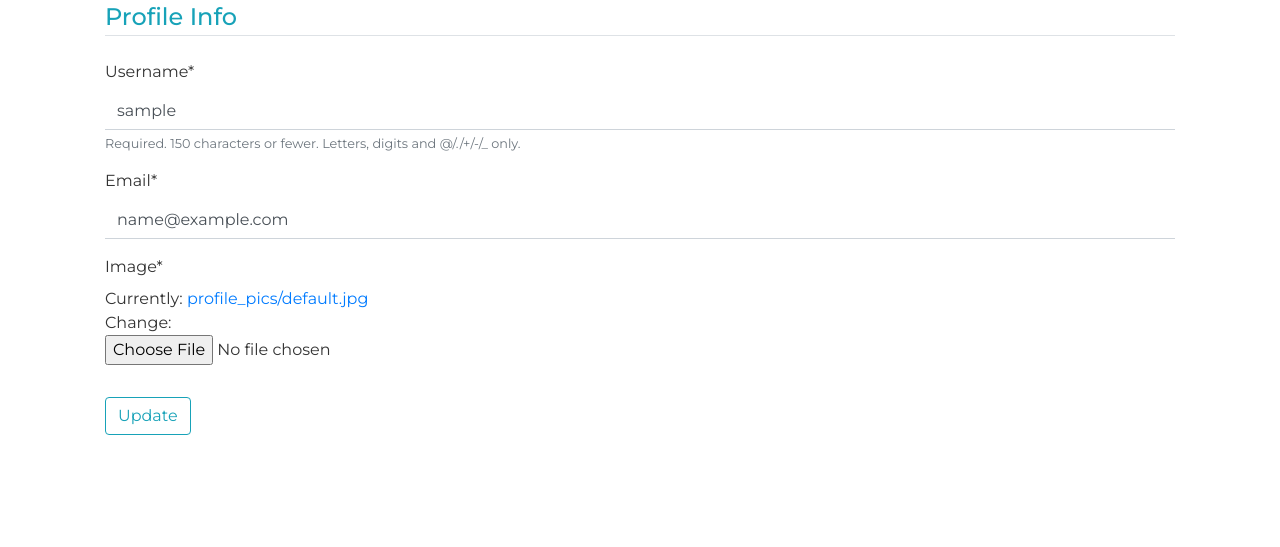
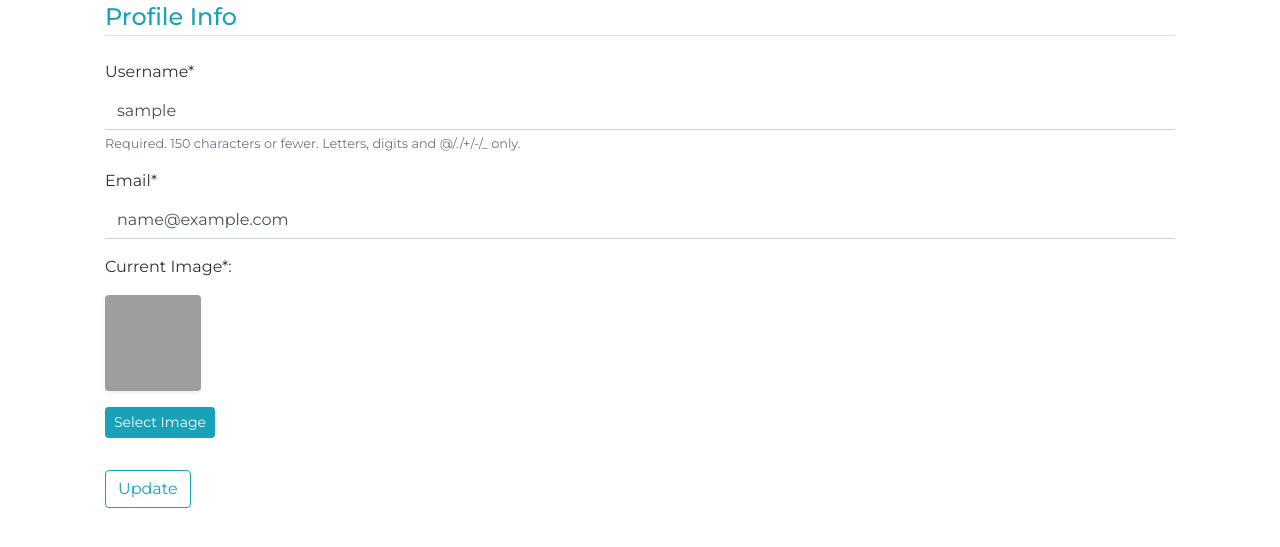
Before and after one commit to GBrachetta/new-blog, a Django app: page /profile/ in a window 1280 px wide. Shown: the part 232-779 px from the top of the page. Run offline with Django 3.2, Linux system fonts and the light colour scheme; the visitor is signed in with stand-in values (Sample User, id 1); some libraries are stand-ins or nearby versions; grey boxes are pictures that could not be loaded.

Commit message:
Added custom clearable widget

```diff
--- a/blog/static/blog/main.css
+++ b/blog/static/blog/main.css
@@ -142,6 +142,7 @@ html {
     left: 0;
     position: fixed;
     background-size: cover;
+    /* background-attachment: scroll; */
     z-index: -1;
 }
 
@@ -186,6 +187,33 @@ label[for="id_body"] {
     font-weight: 500;
 }
 
+/* New from here*/
+.btn-file {
+    position: relative;
+    overflow: hidden;
+}
+
+.btn-file input[type="file"] {
+    position: absolute;
+    top: 0;
+    right: 0;
+    min-width: 100%;
+    min-height: 100%;
+    opacity: 0;
+    cursor: pointer;
+}
+
+.custom-checkbox .custom-control-label::before {
+    border-radius: 0;
+    border-color: #dc3545;
+}
+
+.custom-checkbox .custom-control-input:checked ~ .custom-control-label::before {
+    background-color: #dc3545;
+    border-color: #dc3545;
+    border-radius: 0;
+}
+
 @media screen and (min-width: 768px) {
     .username {
         font-size: 2rem;
--- a/blog/templates/blog/base.html
+++ b/blog/templates/blog/base.html
@@ -52,6 +52,9 @@
     <script src="https://code.jquery.com/jquery-3.5.1.slim.min.js" integrity="sha384-DfXdz2htPH0lsSSs5nCTpuj/zy4C+OGpamoFVy38MVBnE+IbbVYUew+OrCXaRkfj" crossorigin="anonymous"></script>
     <script src="https://cdn.jsdelivr.net/npm/bootstrap@4.5.3/dist/js/bootstrap.bundle.min.js" integrity="sha384-ho+j7jyWK8fNQe+A12Hb8AhRq26LrZ/JpcUGGOn+Y7RsweNrtN/tE3MoK7ZeZDyx" crossorigin="anonymous"></script>
 
+{% block postloadjs %}
+{% endblock postloadjs %}
+
 </body>
 
 </html>
--- a/users/forms.py
+++ b/users/forms.py
@@ -2,6 +2,7 @@ from django import forms
 from django.contrib.auth.forms import UserCreationForm
 from django.contrib.auth.models import User
 from .models import Profile
+from .widgets import CustomClearableFileInput
 
 
 class UserRegisterForm(UserCreationForm):
@@ -32,3 +33,7 @@ class ProfileUpdateForm(forms.ModelForm):
     class Meta:
         model = Profile
         fields = ["image"]
+
+    image = forms.ImageField(
+        label="", required=True, widget=CustomClearableFileInput
+    )
--- /dev/null
+++ b/users/templates/users/custom_clearable_file_input.html
@@ -0,0 +1,20 @@
+<!--CD thumbnail and filename widget-->
+{% if widget.is_initial %}
+<p>{{ widget.initial_text }}:</p>
+<a href="{{ widget.value.url }}">
+    <img src="{{ widget.value.url }}" class="rounded shadow-sm" width="96" height="96" alt="thumb">
+</a>
+{% if not widget.required %}
+<div class="custom-control custom-checkbox mt-2">
+    <input class="custom-control-input" type="checkbox" name="{{ widget.checkbox_name }}" id="{{ widget.checkbox_id }}" {% if widget.attrs.disabled %} disabled{% endif %}>
+    <label class="custom-control-label text-danger" for="{{ widget.checkbox_id }}">{{ widget.clear_checkbox_label }}</label>
+</div>
+{% endif %}<br>
+{{ widget.input_text }}
+{% endif %}
+<span class="btn btn-info btn-sm btn-file mt-3">
+    Select Image<input id="new-image" type="{{ widget.type }}" name="{{ widget.name }}" {% include "django/forms/widgets/attrs.html" %}>
+</span>
+<strong>
+    <p class="text-danger" id="filename"></p>
+</strong>
--- a/users/templates/users/profile.html
+++ b/users/templates/users/profile.html
@@ -27,3 +27,13 @@ my profile
 </div>
 
 {% endblock content %}
+
+{% block postloadjs %}
+{{ block.super }}
+<script type="text/javascript">
+    $('#new-image').change(function() {
+        var file = $('#new-image')[0].files[0];
+        $('#filename').text(`Image will be set to: ${file.name}`);
+    });
+</script>
+{% endblock postloadjs %}
```
Also changed, not shown: users/widgets.py (added, +15 -0 lines).
